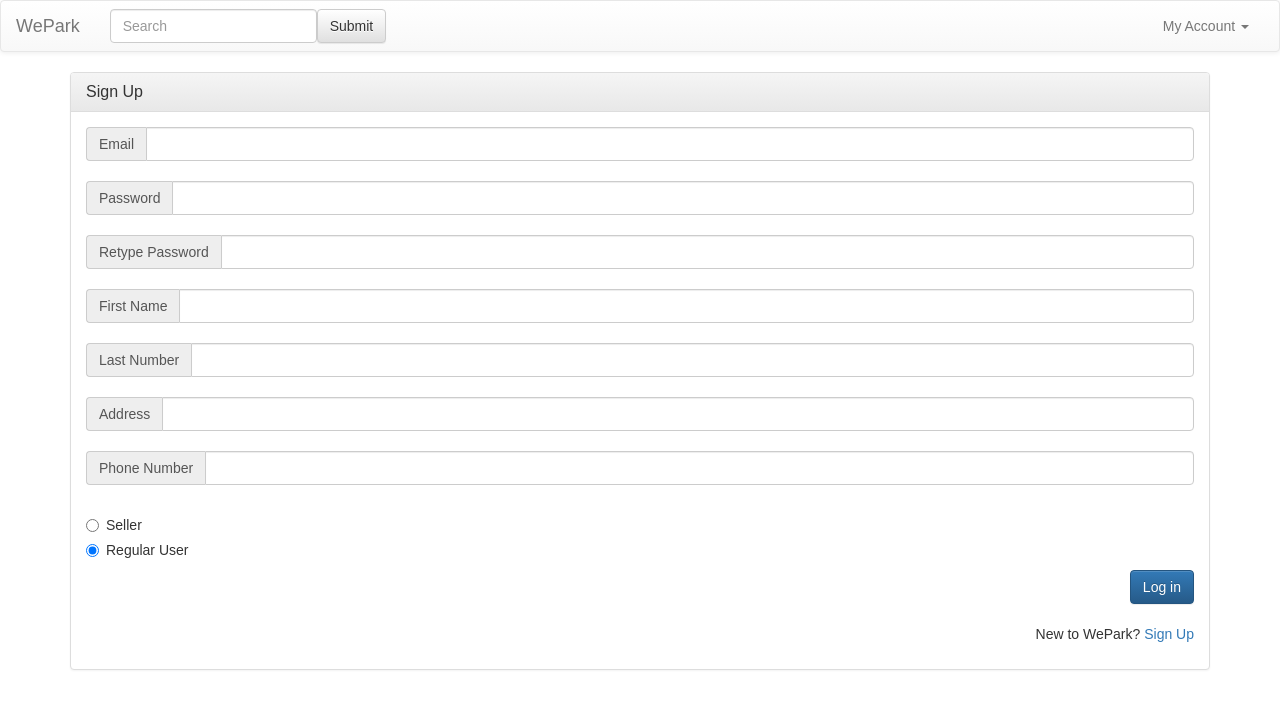
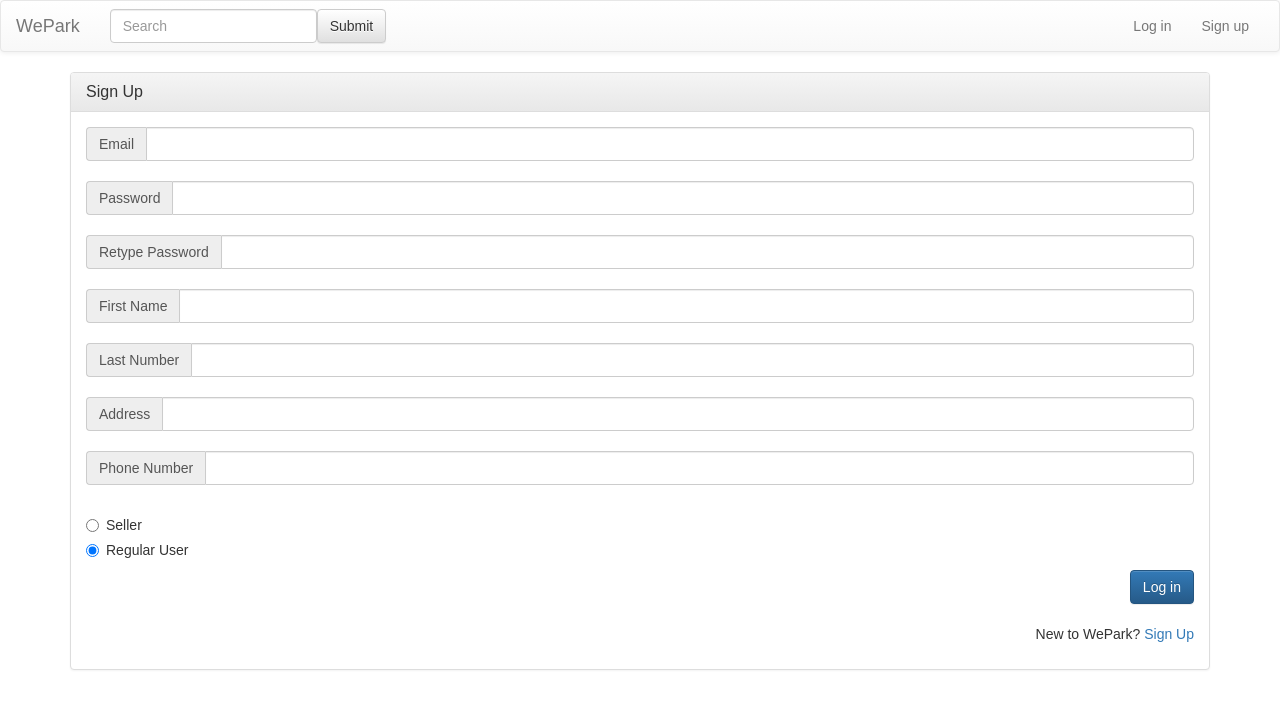
Before and after one commit to wenn009/WePark, a React (Create React App) app in the folder client/: page /signup in a window 1280 px wide. Shown: the top 708 px of the page. Built offline with nearby package versions, Linux system fonts and the light colour scheme; what react-google-maps would draw is missing.

Commit message:
add react-router-dom

```diff
--- /dev/null
+++ b/client/src/AppRoute.js
@@ -0,0 +1,4 @@
+import React from 'react';
+import Routes from './routes';
+
+export default ()=> <Routes />;
--- /dev/null
+++ b/client/src/Auth/Auth.js
@@ -0,0 +1,26 @@
+class Auth {
+
+ static authenticateUser(token, email){
+     localStorage.setItem('token', token);
+     localStorage.setItem('email', email);
+ }
+
+ static isUserAuthenticated() {
+     return localStorage.getItem('token') !== null;
+ }
+
+ static deauthenticateUser(){
+     localStorage.removeItem('token');
+     localStorage.removeItem('email');
+ }
+
+ static getToken(){
+     return localStorage.getItem('token');
+ }
+
+ static getEmail() {
+     return localStorage.getItem('email');
+ }
+}
+
+export default Auth;
--- a/client/src/NavBar.js
+++ b/client/src/NavBar.js
@@ -1,14 +1,24 @@
 import React, { Component } from 'react';
+import Auth from './Auth/Auth';
+import {
+    BrowserRouter as Router,
+    Route,
+    Link,
+    withRouter
+} from 'react-router-dom'
 
-class AccountActions extends Component{
+
+class AccountActions extends Component {
     render() {
-        return(
+        return (
             <ul className="dropdown-menu">
-                { this.props.links.map( name => <li><a href="#">{name}</a></li>) }
+                {this.props.links.map(name => <li><a href="#">{name}</a></li>)}
             </ul>
         );
     }
 }
+
+
 
 class NavBar extends Component {
     constructor() {
@@ -19,7 +29,7 @@ class NavBar extends Component {
     }
 
     render() {
-        return(
+        return (
             <nav className="navbar navbar-default">
                 <div className="container-fluid">
                     <div className="navbar-header">
@@ -40,10 +50,23 @@ class NavBar extends Component {
                             <button type="submit" className="btn btn-default">Submit</button>
                         </form>
                         <ul className="nav navbar-nav navbar-right">
-                            <li className="dropdown">
-                                <a href="#" className="dropdown-toggle" data-toggle="dropdown" role="button" aria-haspopup="true" aria-expanded="false">My Account <span className="caret"></span></a>
-                                <AccountActions links={this.state.accountLinks} />
-                            </li>
+                            {Auth.isUserAuthenticated() ?
+                                (
+                                    <li className="dropdown">{Auth.getEmail()}</li>
+                                ) :
+                                (
+                                    <li className="dropdown"><Link to="/login">Log in</Link></li>
+                                )}
+                            {Auth.isUserAuthenticated() ?
+                                (
+                                    <li className="dropdown"><Link to="/logout">Log out</Link></li>
+                                ) :
+                                (
+                                    <li className="dropdown"><Link to="/signup">Sign up</Link></li>
+                                )
+                            }
+
+
                         </ul>
                     </div>
                 </div>
@@ -53,3 +76,7 @@ class NavBar extends Component {
 }
 
 export default NavBar;
+//<a href="#" className="dropdown-toggle" data-toggle="dropdown" role="button" aria-haspopup="true" aria-expanded="false">My Account <span className="caret"></span></a>
+//<AccountActions links={this.state.accountLinks} />
+/*
+*/
--- a/client/src/SignUp/signupForm.js
+++ b/client/src/SignUp/signupForm.js
@@ -72,11 +72,11 @@ const SignupForm = ({
                         <div class="row">
                             <div className="input-group col-md-6 col-sm-6">
                                 <div class="radio">
-                                    <label><input type="radio" name="optradio" />Seller</label>
+                                    <label><input type="radio" name="userType" value="Seller" onChange = {onChange} />Seller</label>
                                 </div>
 
                                 <div class="radio">
-                                    <label><input type="radio" name="optradio" checked/>Regular User</label>
+                                    <label><input type="radio" name="userType" value="Regular" onChange={onChange} checked/>Regular User</label>
                                 </div>
                             </div>
                         </div>
--- a/client/src/SignUp/signupPage.js
+++ b/client/src/SignUp/signupPage.js
@@ -19,7 +19,7 @@ class SignupPage extends React.Component {
                 lastName: '',
                 phoneNumber: '',
                 address: '',
-                userType: ''
+                userType: 'Regular'
             }
         };
 
@@ -49,7 +49,7 @@ class SignupPage extends React.Component {
         }
         this.setState({errors});
         //TO DO Post sign up data.
-        console.log(email);
+        console.log(this.state.user);
     }
 
     changeUser(event) {
--- /dev/null
+++ b/client/src/routes.js
@@ -0,0 +1,112 @@
+import React from 'react'
+import App from './App';
+import Auth from './Auth/Auth';
+import NavBar from './NavBar';
+import Login from './logIn/loginPage';
+import Signup from './SignUp/signupPage';
+
+import {
+  BrowserRouter as Router,
+  Route,
+  Link,
+  Redirect,
+  withRouter,
+  Switch
+} from 'react-router-dom'
+
+
+export default () => (
+    <Router>
+        <Switch >
+            <Route path='/' exact component={App}/>
+            <Route path='/login' exact component={Login}/>
+            <Route path='/signup' exact component={Signup}/>
+            </Switch>
+
+        </Router>
+)
+/*const Routes = () => (
+  <Router>
+    <div>
+      <NavBar/>
+      <ul>
+        <li><Link to="/public">Public Page</Link></li>
+        <li><Link to="/protected">Protected Page</Link></li>
+      </ul>
+      <Route path="/public" component={App}/>
+      <Route path="/login" component={Login}/>
+      <PrivateRoute path="/protected" component={Protected}/>
+    </div>
+  </Router>
+)
+
+const fakeAuth = {
+  isAuthenticated: false,
+  authenticate(cb) {
+    this.isAuthenticated = true
+    setTimeout(cb, 100) // fake async
+  },
+  signout(cb) {
+    this.isAuthenticated = false
+    setTimeout(cb, 100)
+  }
+}
+
+const AuthButton = withRouter(({ history }) => (
+  fakeAuth.isAuthenticated ? (
+    <p>
+      Welcome! <button onClick={() => {
+        fakeAuth.signout(() => history.push('/'))
+      }}>Sign out</button>
+    </p>
+  ) : (
+    <p>You are not logged in.</p>
+  )
+))
+
+const PrivateRoute = ({ component: Component, ...rest }) => (
+  <Route {...rest} render={props => (
+    fakeAuth.isAuthenticated ? (
+      <Component {...props}/>
+    ) : (
+      <Redirect to={{
+        pathname: '/login',
+        state: { from: props.location }
+      }}/>
+    )
+  )}/>
+)
+
+const Protected = () => <h3>Protected</h3>
+
+class Login extends React.Component {
+  state = {
+    redirectToReferrer: false
+  }
+
+  login = () => {
+    fakeAuth.authenticate(() => {
+      this.setState({ redirectToReferrer: true })
+    })
+  }
+
+  render() {
+    const { from } = this.props.location.state || { from: { pathname: '/' } }
+    const { redirectToReferrer } = this.state
+
+    if (redirectToReferrer) {
+      return (
+        <Redirect to={from}/>
+      )
+    }
+
+    return (
+      <div>
+        <p>You must log in to view the page at {from.pathname}</p>
+        <button onClick={this.login}>Log in</button>
+      </div>
+    )
+  }
+}
+
+export default Routes;*/
```
Also changed, not shown: client/src/index.js (+5 -4 lines).
